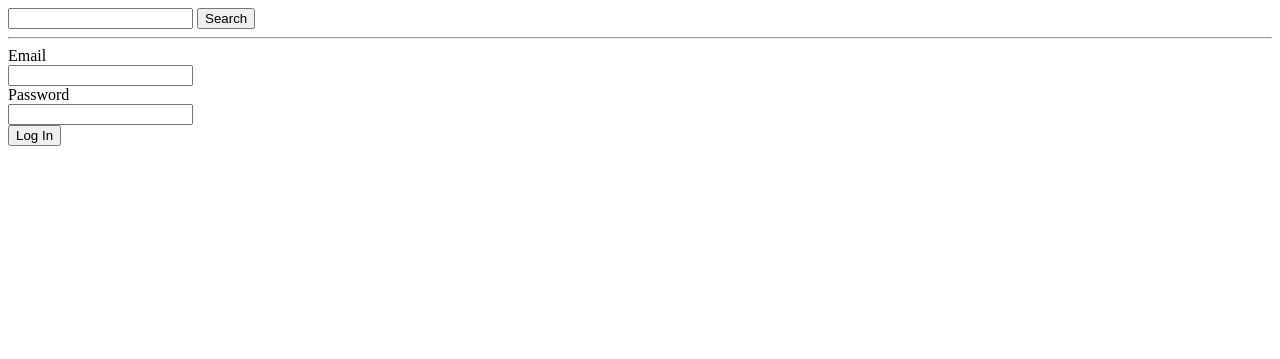
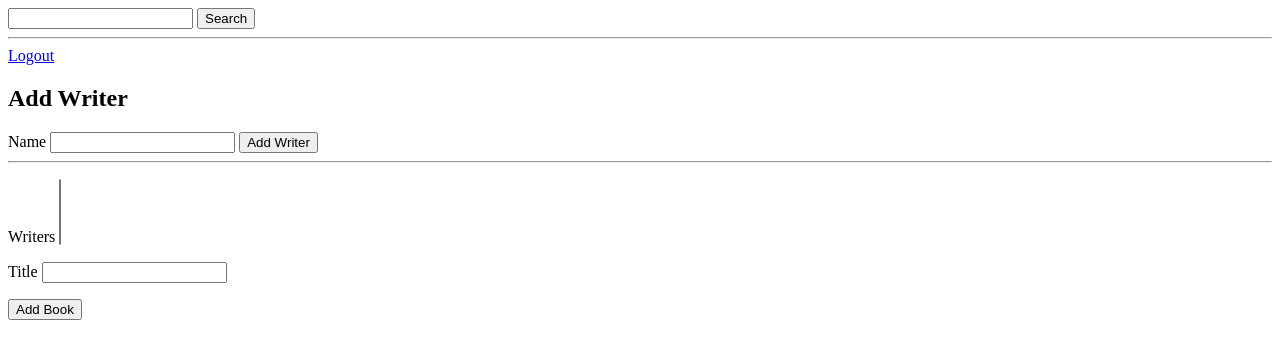
Before and after one commit to yaroslav-dudar/prom-ua-test-task, a Flask app: page / in a window 1280 px wide. Shown: the top 359 px of the page. Run offline with Flask 2, Linux system fonts and the light colour scheme; the visitor is signed in with stand-in values (Sample User, id 1).

Commit message:
edit, del, add writer and add book

```diff
--- a/library/forms.py
+++ b/library/forms.py
@@ -1,8 +1,10 @@
-from wtforms import Form, PasswordField, TextField, validators
+from wtforms import (Form, PasswordField, TextField,
+	validators, HiddenField)
+from wtforms.ext.sqlalchemy.fields import QuerySelectMultipleField
 from wtforms.validators import ValidationError
 
 from database import db_session
-from models import User
+from models import User, Writer, Book
 
 class AuthForm(Form):
 	email = TextField('Email', [validators.Length(min=6, max=120), validators.Email()])
@@ -22,3 +24,37 @@
 	password = PasswordField('Password', [validators.Required(),
 		validators.EqualTo('confirm', message='Passwords must match'),validators.Length(min=6, max=16)])
 	confirm = PasswordField('Repeat Password')
+
+
+class WriterEditForm(Form):
+	id = HiddenField('id')
+	name = TextField('Name', [validators.Length(min=2, max=50)])
+
+	def validate_name(self, field):
+		writer = db_session.query(Writer).filter(Writer.name == field.data,
+			Writer.id != self.id).first()
+		if writer:
+			raise ValidationError('Existing writer with the same name.')
+
+
+class WriterAddForm(Form):
+	name = TextField('Name', [validators.Length(min=2, max=50)])
+
+	def validate_name(self, field):
+		writer = db_session.query(Writer).filter(Writer.name == field.data).first()
+		if writer:
+			raise ValidationError('Existing writer with the same name.')
+
+
+class BookAddForm(Form):
+	writers = QuerySelectMultipleField('Writers', query_factory=Writer.query.all)
+	title = TextField('Title', [validators.Length(min=2, max=100)])
+
+	def validate_title(self, field):
+		book = db_session.query(Book).filter_by(title=field.data).first()
+		if book:
+			raise ValidationError('Existing book with the same title.')
+
+	def validate_writers(self, field):
+		if len(field.data) == 0:
+			raise ValidationError('Please add writer(s) for current book.')
--- a/library/models.py
+++ b/library/models.py
@@ -33,6 +33,9 @@
 	id = Column(Integer, primary_key=True)
 	name = Column(String)
 
+	def __repr__(self):
+		return self.name
+
 
 class User(Base):
 	__tablename__ = 'users'
--- a/library/templates/index.html
+++ b/library/templates/index.html
@@ -5,26 +5,45 @@
 	<input type='text' name='search_query'>
 	<input type='submit' value='Search'>
 </form>
-{% for book in books%}
+{% for book in search_results%}
 	<p> {{book.title}} </p>
 	{% for writer in book.writers%}
 		<p style='font-size:10px'> {{writer.name}} </p>
 	{% endfor%}
 {% endfor %}
 <hr>
-{% if error %}
-	<p style='color:red;'> Please enter a correct username and password </p>
-{% endif %}
-<form action='/' method='post'>
-	{% for field in form %}
-		<div style='width: 100px'>
-			{{field.label}}
-		</div>
-		<div>
-			{{field}}
-		</div>
-	{% endfor %}
-	<input type='submit' value='Log In'>
+
+<a href="/logout">Logout</a>
+
+{% for writer in writers %}
+	<form action='edit_writer' method='post'>
+		{{ writer_edit_form.id(value=writer.id) }}
+		{{ writer_edit_form.name.label }}
+		{{ writer_edit_form.name(value=writer.name) }}
+		<input type='submit' value='Edit'>
+		<a href="/delete_writer/{{writer.id}}">Delete</a>
+	</form>
+{% endfor %}
+<h2>Add Writer</h2>
+<form action='/add_writer' method='post'>
+	{{ writer_add_form.name.label }}
+	{{ writer_add_form.name }}
+	<input type='submit' value='Add Writer'>
 </form>
-
+{% for error in writer_add_form.name.errors %}
+	<p style='color:red'>{{error}}</p>
+{% endfor %}
+<hr>
+<form action='add_book' method='post'>
+	{% for field in book_add_form %}
+		<p>
+			{{ field.label }}
+			{{ field }}
+			{% for error in field.errors %}
+				<p style='color:red;'>{{error}}</p>
+			{% endfor %}
+		</p>
+	{% endfor%}
+	<input type='submit' value='Add Book'>
+</form>
 {% endblock %}
--- a/library/views.py
+++ b/library/views.py
@@ -1,3 +1,5 @@
+from functools import wraps
+
 from flask import request, redirect, url_for, Flask, session
 from flask import render_template
 
@@ -5,54 +7,149 @@
 from database import db_session
 
 from models import Book, Writer, User
-from forms import AuthForm, RegistrationForm
+from forms import (AuthForm, RegistrationForm, WriterEditForm,
+    WriterAddForm, BookAddForm)
 
 app = Flask(__name__)
+app.secret_key = 'A0Zr98j/MyXoR~hHH!jmN]LWX/,?RT'
+
+def login_required(func):
+    @wraps(func)
+    def decorated_function(*args, **kwargs):
+        if session.get('user', None):
+            return func(*args, **kwargs)
+        else:
+            return redirect(url_for('signin', next=request.url))
+    return decorated_function
+
 
 @app.route('/', methods=['GET', 'POST'])
+@login_required
 def index():
-	if request.method == 'GET':
-		auth_form = AuthForm()
-		return render_template('index.html', books='', form=auth_form)
-	else:
-		# login
-		auth_form = AuthForm(request.form)
-		if auth_form.validate():
-			error = False
-			session['user'] = True
-		else:
-			error = True
-		return render_template('index.html',
-			books='', form=auth_form, error=error)
+    writers = Writer.query.all()
+    writer_form = WriterEditForm()
+    writer_add_form = WriterAddForm()
+    book_add_form = BookAddForm()
+    return render_template('index.html', search_results='',
+        writers=writers, writer_edit_form=writer_form,
+        writer_add_form=writer_add_form, book_add_form=book_add_form)
 
 
 @app.route('/search',  methods=['POST'])
+@login_required
 def search():
-	if request.method == 'POST':
-		search_query = request.form['search_query']
-		books = Book.search_books(search_query)
-	else:
-		books = None
-	return render_template('index.html', books=books)
+    if request.method == 'POST':
+        search_query = request.form['search_query']
+        search_results = Book.search_books(search_query)
+    else:
+        search_results = None
+    return render_template('index.html', search_results=search_results)
+
 
 @app.route('/signup', methods=['GET', 'POST'])
 def signup():
-	if request.method == 'GET':
-		signup_form = RegistrationForm()
-		return render_template('signup.html', error=False, form=signup_form)
-	else:
-		signup_form = RegistrationForm(request.form)
-		if signup_form.validate():
-			user = User(email=signup_form.email.data,
-				password=signup_form.password.data, first_name=signup_form.first_name.data,
-				last_name=signup_form.last_name.data, staff=False)
-			db_session.add(user)
-			db_session.commit()
+    if request.method == 'GET':
+        signup_form = RegistrationForm()
+        return render_template('signup.html', error=False, form=signup_form)
+    else:
+        signup_form = RegistrationForm(request.form)
+        if signup_form.validate():
+            # drag to User class!!!
+            user = User(email=signup_form.email.data,
+                password=signup_form.password.data, first_name=signup_form.first_name.data,
+                last_name=signup_form.last_name.data, staff=False)
+            db_session.add(user)
+            db_session.commit()
+            session['user'] = user.email
+            return redirect(url_for('index'))
+        else:
+            return render_template('signup.html', error=True, form=signup_form)
 
-			return redirect(url_for('index'))
-		else:
-			return render_template('signup.html', error=True, form=signup_form)
+
+@app.route('/signin', methods=['GET', 'POST'])
+def signin():
+    if request.method == 'GET':
+        form = AuthForm()
+        return render_template('signin.html', error=False, form=form)
+    else:
+        auth_form = AuthForm(request.form)
+        if auth_form.validate():
+            print auth_form.email.data
+            session['user'] = auth_form.email.data
+            return redirect(url_for('index'))
+        else:
+            return render_template('signin.html', error=True, form=auth_form)
+
+
+@app.route('/logout', methods=['GET'])
+def logout():
+    session.pop('user', None)
+    return redirect(url_for('signin'))
+
+
+@app.route('/edit_writer', methods=['POST'])
+@login_required
+def edit_writer():
+    form = WriterEditForm(request.form)
+    if form.validate():
+        writer = db_session.query(Writer).filter_by(id=form.id.data).first()
+        writer.name = form.name.data
+        db_session.commit()
+        return redirect(url_for('index'))
+    else:
+        writers = Writer.query.all()
+        writer_add_form = WriterAddForm()
+        return render_template('index.html', search_results='',
+            writers=writers, writer_edit_form=form,
+            writer_add_form=writer_add_form)
+
+
+@app.route('/add_writer', methods=['POST'])
+@login_required
+def add_writer():
+    form = WriterAddForm(request.form)
+    if form.validate():
+        writer = Writer(name=form.name.data)
+        db_session.add(writer)
+        db_session.commit()
+        return redirect(url_for('index'))
+    else:
+        writers = Writer.query.all()
+        writer_edit_form = WriterEditForm()
+        return render_template('index.html', search_results='',
+            writers=writers, writer_edit_form=writer_edit_form,
+            writer_add_form=form)
+
+
+@app.route('/delete_writer/<int:writer_id>', methods=['GET', 'POST'])
+@login_required
+def delete_writer(writer_id):
+    writer = db_session.query(Writer).filter(Writer.id == writer_id).first()
+    db_session.delete(writer)
+    db_session.commit()
+    return redirect(url_for('index'))
+
+@app.route('/add_book', methods=['POST'])
+def add_book():
+    form = BookAddForm(request.form)
+    writer_ids = [writer.id for writer in form.writers.data]
+    if form.validate():
+        writers = db_session.query(Writer).filter(Writer.id.in_(writer_ids)).all()
+        book = Book(title=form.title.data, writers=writers)
+        db_session.add(book)
+        db_session.commit()
+        return redirect(url_for('index'))
+    else:
+        writers = Writer.query.all()
+        writer_edit_form = WriterEditForm()
+        writer_add_form = WriterAddForm()
+        return render_template('index.html', search_results='',
+            writers=writers, writer_edit_form=writer_edit_form,
+            writer_add_form=writer_add_form, book_add_form=form)
+
+
+
 
 if __name__ == '__main__':
-	init_db()
-	app.run(debug=True)
+    init_db()
+    app.run(debug=True)
```
Also changed, not shown: library/templates/signin.html (added, +19 -0 lines), README.md.
